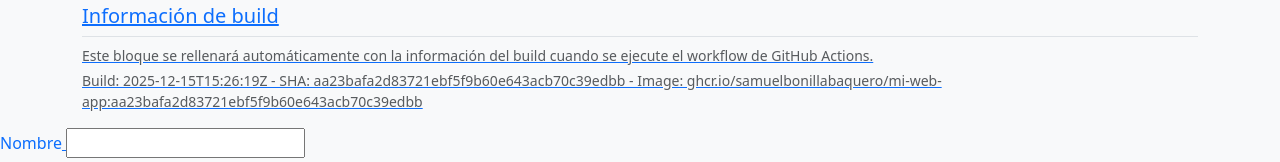
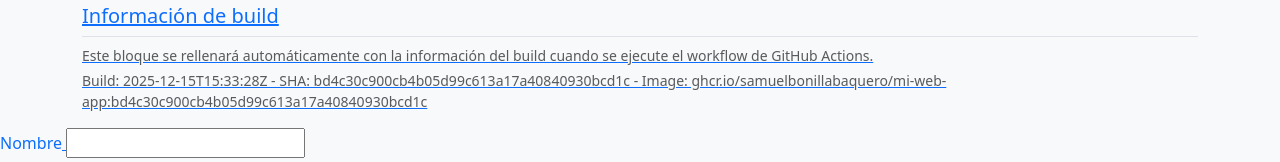
Before and after one commit to SamuelBonillaBaquero/netlifySamuelBonilla, a plain HTML site: page index.html in a window 1280 px wide. Shown: the part 1343-1505 px from the top of the page. Drawn offline with nearby package versions, Linux system fonts and the light colour scheme.

Commit message:
ci: update site with build info

```diff
--- a/index.html
+++ b/index.html
@@ -211,7 +211,7 @@
           </p>
           <div class="small text-muted">
             <!-- BUILD_INFO -->
-<p>Build: 2025-12-15T15:26:19Z - SHA: aa23bafa2d83721ebf5f9b60e643acb70c39edbb - Image: ghcr.io/samuelbonillabaquero/mi-web-app:aa23bafa2d83721ebf5f9b60e643acb70c39edbb</p>
+<p>Build: 2025-12-15T15:33:28Z - SHA: bd4c30c900cb4b05d99c613a17a40840930bcd1c - Image: ghcr.io/samuelbonillabaquero/mi-web-app:bd4c30c900cb4b05d99c613a17a40840930bcd1c</p>
 <!-- END_BUILD_INFO -->
           </div>
         </section>
```
